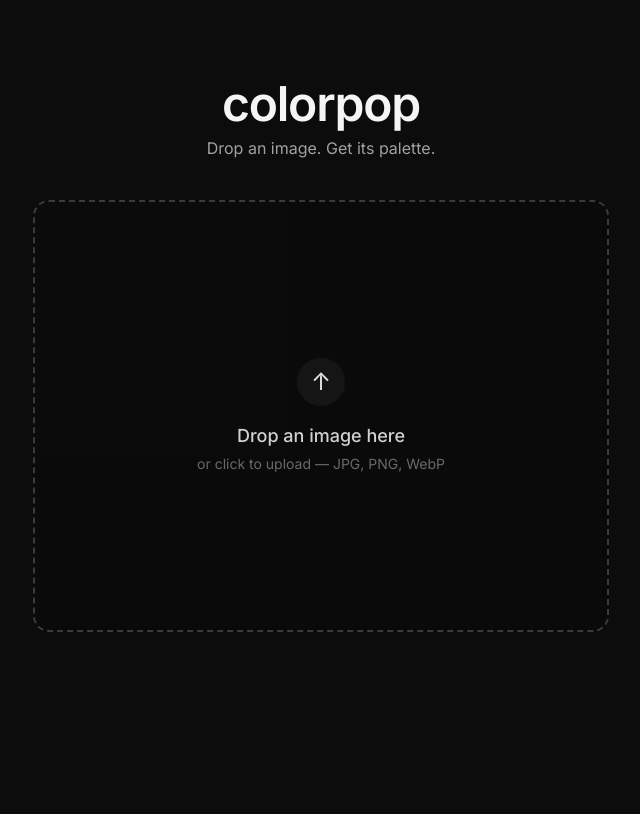
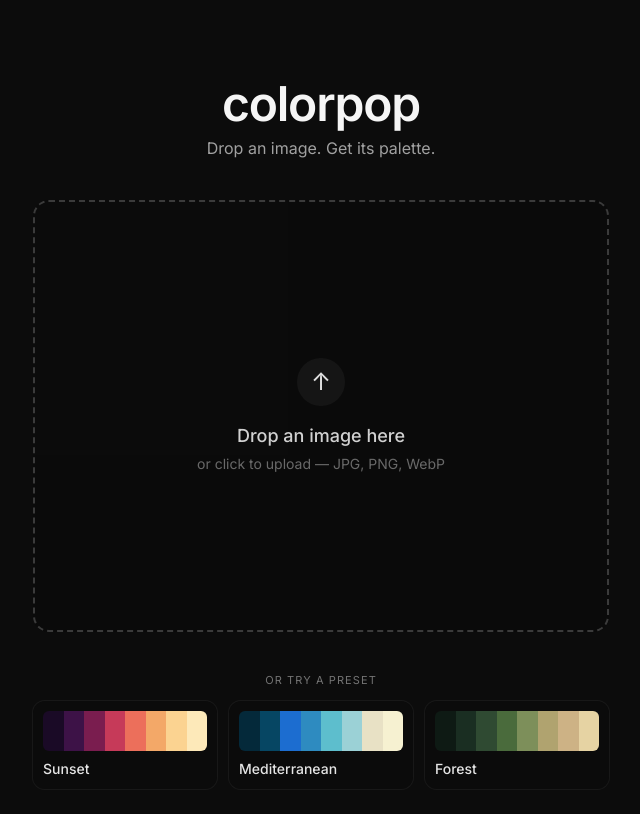
Before and after one commit to Vihan-G/colorpop, a Next.js app: page / in a window 1280 px wide. Shown: the top 814 px of the page, without its empty margins (319-959 px from the left). Built offline with nearby package versions, Linux system fonts and the light colour scheme.

Commit message:
feat: palette PNG export and example presets

```diff
--- a/src/app/page.tsx
+++ b/src/app/page.tsx
@@ -4,10 +4,14 @@ import { useCallback, useEffect, useMemo, useRef, useState } from "react";
 import AmbianceBackground from "@/components/AmbianceBackground";
 import ColorDetail from "@/components/ColorDetail";
 import CopyToast from "@/components/CopyToast";
+import DownloadButton from "@/components/DownloadButton";
 import DropZone from "@/components/DropZone";
+import ExamplePresets from "@/components/ExamplePresets";
+import ExportCard from "@/components/ExportCard";
 import PaletteGrid from "@/components/PaletteGrid";
 import { BASE_AMBIANCE, computeAmbiance } from "@/lib/ambiance";
 import { extractColors } from "@/lib/extract";
+import { type Preset, presetPalette } from "@/lib/presets";
 import type { ExtractedColor } from "@/lib/types";
 
 export default function Home() {
@@ -17,6 +21,7 @@ export default function Home() {
   const [toast, setToast] = useState<string | null>(null);
   const [selected, setSelected] = useState<ExtractedColor | null>(null);
   const toastTimer = useRef<ReturnType<typeof setTimeout> | null>(null);
+  const exportRef = useRef<HTMLDivElement>(null);
 
   const handleImageReady = async (img: HTMLImageElement, src: string) => {
     setImageSrc(src);
@@ -59,6 +64,11 @@ export default function Home() {
     setSelected(color);
   }, []);
 
+  const handlePreset = useCallback((preset: Preset) => {
+    setImageSrc(null);
+    setPalette(presetPalette(preset));
+  }, []);
+
   useEffect(() => {
     return () => {
       if (toastTimer.current) clearTimeout(toastTimer.current);
@@ -69,6 +79,8 @@ export default function Home() {
     () => (palette.length > 0 ? computeAmbiance(palette) : BASE_AMBIANCE),
     [palette],
   );
+
+  const showPresets = palette.length === 0 && !imageSrc;
 
   return (
     <main className="mx-auto flex w-full max-w-5xl flex-1 flex-col gap-10 px-5 py-12 sm:px-8 sm:py-20">
@@ -96,6 +108,8 @@ export default function Home() {
         )}
       </section>
 
+      {showPresets && <ExamplePresets onSelect={handlePreset} />}
+
       {palette.length > 0 && (
         <section className="mx-auto w-full">
           <PaletteGrid
@@ -105,6 +119,20 @@ export default function Home() {
           />
         </section>
       )}
+
+      {palette.length > 0 && <DownloadButton targetRef={exportRef} />}
+
+      <div
+        aria-hidden
+        style={{
+          position: "fixed",
+          left: -10000,
+          top: 0,
+          pointerEvents: "none",
+        }}
+      >
+        <ExportCard ref={exportRef} palette={palette} />
+      </div>
 
       <ColorDetail
         color={selected}
--- /dev/null
+++ b/src/components/DownloadButton.tsx
@@ -0,0 +1,39 @@
+"use client";
+
+import { useState } from "react";
+import { exportNodeToPng } from "@/lib/export";
+
+interface Props {
+  targetRef: React.RefObject<HTMLDivElement | null>;
+  filename?: string;
+}
+
+export default function DownloadButton({
+  targetRef,
+  filename = "colorpop-palette.png",
+}: Props) {
+  const [busy, setBusy] = useState(false);
+
+  const handleClick = async () => {
+    if (!targetRef.current || busy) return;
+    setBusy(true);
+    try {
+      await exportNodeToPng(targetRef.current, filename);
+    } catch (e) {
+      console.error("Failed to export palette PNG", e);
+    } finally {
+      setBusy(false);
+    }
+  };
+
+  return (
+    <button
+      type="button"
+      onClick={handleClick}
+      disabled={busy}
+      className="fixed bottom-6 right-6 z-30 rounded-full bg-white/10 px-4 py-2.5 text-sm font-medium text-neutral-100 backdrop-blur-md ring-1 ring-white/15 transition-all hover:bg-white/15 disabled:opacity-50"
+    >
+      {busy ? "Rendering…" : "↓ Download palette"}
+    </button>
+  );
+}
--- /dev/null
+++ b/src/components/ExamplePresets.tsx
@@ -0,0 +1,40 @@
+"use client";
+
+import { PRESETS, type Preset } from "@/lib/presets";
+
+interface Props {
+  onSelect: (preset: Preset) => void;
+}
+
+export default function ExamplePresets({ onSelect }: Props) {
+  return (
+    <div className="mx-auto w-full max-w-xl">
+      <p className="mb-3 text-center text-[11px] uppercase tracking-widest text-neutral-500">
+        Or try a preset
+      </p>
+      <div className="grid grid-cols-1 gap-3 sm:grid-cols-3">
+        {PRESETS.map((preset) => (
+          <button
+            key={preset.id}
+            type="button"
+            onClick={() => onSelect(preset)}
+            className="group flex flex-col rounded-xl bg-neutral-950/60 p-2.5 ring-1 ring-white/5 transition-all hover:-translate-y-0.5 hover:ring-white/15"
+          >
+            <div className="flex h-10 w-full overflow-hidden rounded-md">
+              {preset.hexes.map((hex, i) => (
+                <span
+                  key={`${preset.id}-${i}`}
+                  className="block h-full flex-1"
+                  style={{ backgroundColor: hex }}
+                />
+              ))}
+            </div>
+            <span className="mt-2 text-sm font-medium text-neutral-200 group-hover:text-white">
+              {preset.label}
+            </span>
+          </button>
+        ))}
+      </div>
+    </div>
+  );
+}
--- /dev/null
+++ b/src/components/ExportCard.tsx
@@ -0,0 +1,72 @@
+"use client";
+
+import { forwardRef } from "react";
+import type { ExtractedColor } from "@/lib/types";
+
+interface Props {
+  palette: ExtractedColor[];
+}
+
+const ExportCard = forwardRef<HTMLDivElement, Props>(function ExportCard(
+  { palette },
+  ref,
+) {
+  return (
+    <div
+      ref={ref}
+      style={{
+        width: 800,
+        padding: 32,
+        backgroundColor: "#0c0c0c",
+        color: "#fafafa",
+        fontFamily:
+          "ui-sans-serif, system-ui, -apple-system, Segoe UI, Roboto, sans-serif",
+      }}
+    >
+      <div
+        style={{
+          display: "grid",
+          gridTemplateColumns: "repeat(4, 1fr)",
+          gap: 16,
+        }}
+      >
+        {palette.slice(0, 8).map((c, i) => (
+          <div key={`${c.hex}-${i}`} style={{ display: "flex", flexDirection: "column" }}>
+            <div
+              style={{
+                height: 120,
+                borderRadius: 12,
+                backgroundColor: c.hex,
+              }}
+            />
+            <div
+              style={{
+                marginTop: 10,
+                fontFamily:
+                  "ui-monospace, SFMono-Regular, Menlo, Monaco, Consolas, monospace",
+                fontSize: 14,
+                color: "#e5e5e5",
+              }}
+            >
+              {c.hex}
+            </div>
+          </div>
+        ))}
+      </div>
+      <div
+        style={{
+          marginTop: 28,
+          display: "flex",
+          justifyContent: "flex-end",
+          fontSize: 13,
+          color: "#a3a3a3",
+          letterSpacing: "0.05em",
+        }}
+      >
+        colorpop
+      </div>
+    </div>
+  );
+});
+
+export default ExportCard;
--- /dev/null
+++ b/src/lib/export.ts
@@ -0,0 +1,30 @@
+import html2canvas from "html2canvas";
+
+export async function exportNodeToPng(
+  node: HTMLElement,
+  filename: string,
+): Promise<void> {
+  const canvas = await html2canvas(node, {
+    backgroundColor: "#0c0c0c",
+    scale: 2,
+    useCORS: true,
+    logging: false,
+  });
+  await new Promise<void>((resolve) => {
+    canvas.toBlob((blob) => {
+      if (!blob) {
+        resolve();
+        return;
+      }
+      const url = URL.createObjectURL(blob);
+      const a = document.createElement("a");
+      a.href = url;
+      a.download = filename;
+      document.body.appendChild(a);
+      a.click();
+      document.body.removeChild(a);
+      URL.revokeObjectURL(url);
+      resolve();
+    }, "image/png");
+  });
+}
--- /dev/null
+++ b/src/lib/presets.ts
@@ -0,0 +1,57 @@
+import { extractedFromHexes } from "./extract";
+import type { ExtractedColor } from "./types";
+
+export interface Preset {
+  id: string;
+  label: string;
+  hexes: string[];
+}
+
+export const PRESETS: Preset[] = [
+  {
+    id: "sunset",
+    label: "Sunset",
+    hexes: [
+      "#1a0a26",
+      "#3d1247",
+      "#7a1d4f",
+      "#c63a59",
+      "#ec6f5b",
+      "#f3a868",
+      "#fbd391",
+      "#fde9b9",
+    ],
+  },
+  {
+    id: "mediterranean",
+    label: "Mediterranean",
+    hexes: [
+      "#04293a",
+      "#064663",
+      "#1c6dd0",
+      "#2e8bc0",
+      "#5dbecd",
+      "#9bd1d6",
+      "#e8e1c5",
+      "#f6f1d1",
+    ],
+  },
+  {
+    id: "forest",
+    label: "Forest",
+    hexes: [
+      "#0e1a14",
+      "#1a2e22",
+      "#2f4a32",
+      "#4a6b3c",
+      "#7d8f5a",
+      "#b0a36f",
+      "#cdb285",
+      "#e6d3a3",
+    ],
+  },
+];
+
+export function presetPalette(preset: Preset): ExtractedColor[] {
+  return extractedFromHexes(preset.hexes);
+}
```
